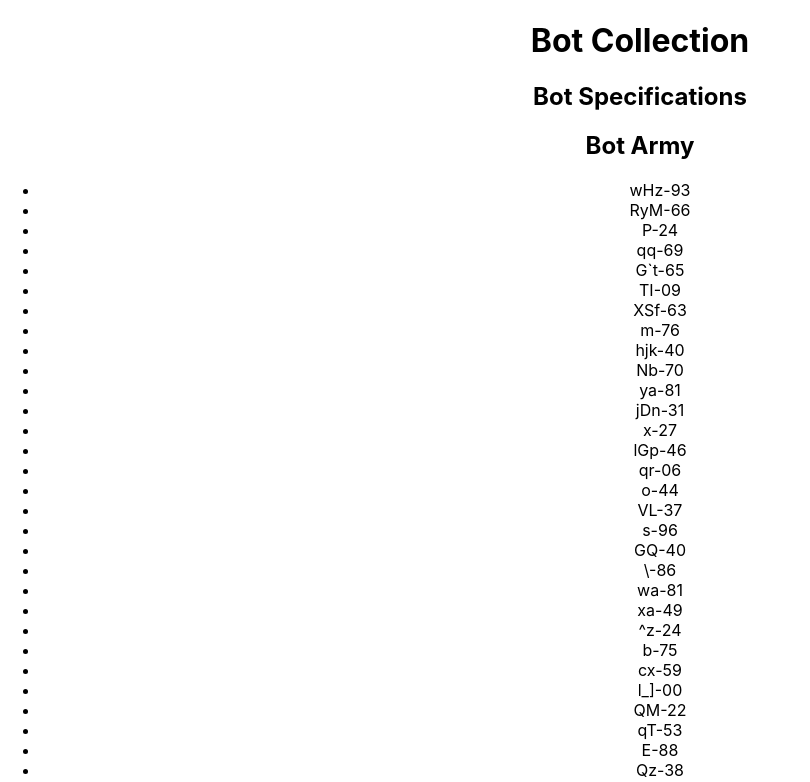
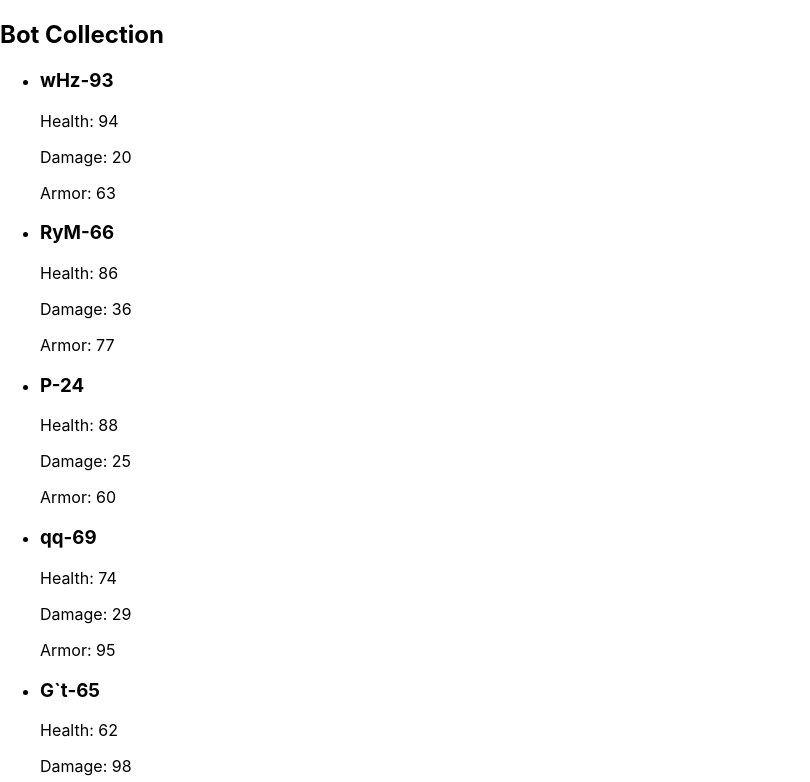
Before and after one commit to Njugunasam/p2w2codechallenge, a React (Create React App) app: page / in a window 1280 px wide. Shown: the top 782 px of the page, without its empty margins (0-810 px from the left). Built offline with nearby package versions, Linux system fonts and the light colour scheme; data requests are answered from the project's data file.

Commit message:
rendering

```diff
--- a/src/App.js
+++ b/src/App.js
@@ -1,25 +1,29 @@
-import './App.css';
-import React, { useState, useEffect } from "react";
-import BotSpecs from './BotSpecs';
-import BotArmy from './BotArmy';
+import React, { useState, useEffect } from 'react';
 
-function App() {
+const BotCollection = () => {
   const [bots, setBots] = useState([]);
 
   useEffect(() => {
-    fetch("http://localhost:3000/bots")
+    fetch('http://localhost:3000/bots')
       .then(response => response.json())
-      .then(data => setBots(data))
-      .catch(error => console.error('Error fetching data:', error));
+      .then(data => setBots(data));
   }, []);
 
   return (
-    <div className="App">
-      <h1>Bot Collection</h1>
-      <BotSpecs />
-      <BotArmy bots={bots} />
+    <div>
+      <h2>Bot Collection</h2>
+      <ul>
+        {bots.map(bot => (
+          <li key={bot.id}>
+            <h3>{bot.name}</h3>
+            <p>Health: {bot.health}</p>
+            <p>Damage: {bot.damage}</p>
+            <p>Armor: {bot.armor}</p>
+          </li>
+        ))}
+      </ul>
     </div>
   );
-}
+};
 
-export default App;
+export default BotCollection;
```
